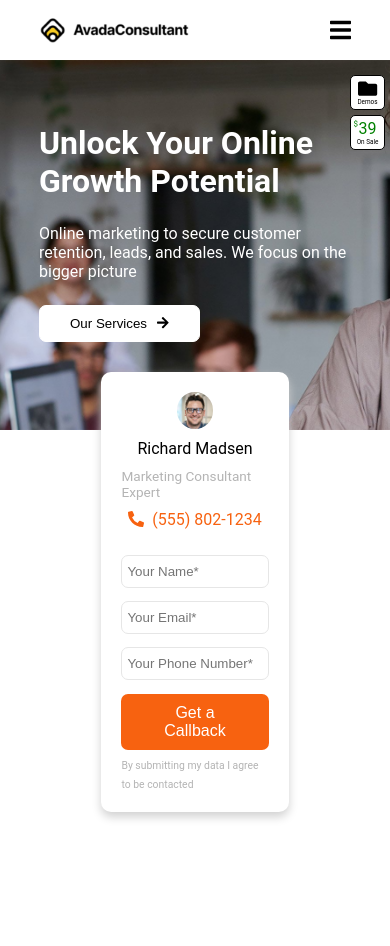
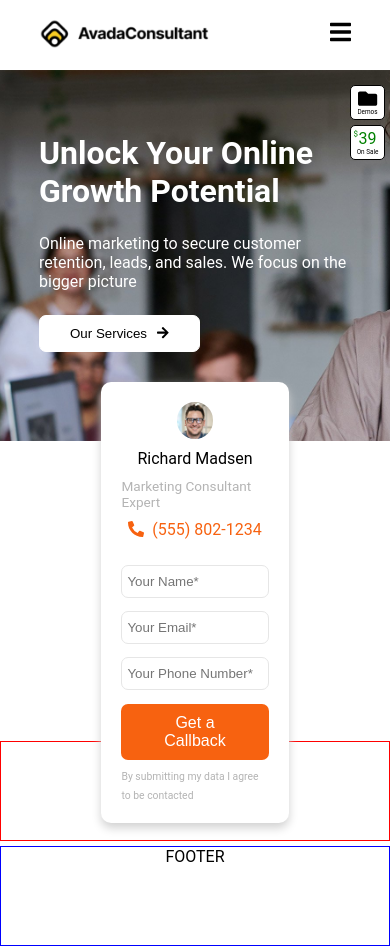
Before and after one commit to DavideDeLeonardis/proj-vuejs, a Vue app: page / in a window 390 px wide. Before the commit the page ends 844 px from the top, so only its background shows below. Built offline with nearby package versions, Linux system fonts and the light colour scheme.

Commit message:
pulizia codice

```diff
--- a/public/index.html
+++ b/public/index.html
@@ -4,7 +4,7 @@
     <meta charset="utf-8">
     <meta http-equiv="X-UA-Compatible" content="IE=edge">
     <meta name="viewport" content="width=device-width,initial-scale=1.0">
-    <link rel="icon" href="<%= BASE_URL %>favicon.ico">
+    <link rel="icon" href="mc-favicon.png">
     <title><%= htmlWebpackPlugin.options.title %></title>
   </head>
   <body>
--- a/src/assets/scss/partials/_commons.scss
+++ b/src/assets/scss/partials/_commons.scss
@@ -1,5 +1,3 @@
-@import "./_variables";
-
 * {
     margin: 0;
     padding: 0;
--- /dev/null
+++ b/src/assets/scss/partials/_footer.scss
@@ -0,0 +1,9 @@
+@import "./_variables";
+@import "./_mixins.scss";
+
+footer {
+    width: 100%;
+    height: 100px;
+    text-align: center;
+    border: 1px solid blue;
+}
--- a/src/assets/scss/partials/_header.scss
+++ b/src/assets/scss/partials/_header.scss
@@ -2,9 +2,6 @@
 @import "./_mixins.scss";
 
 header {
-    position: fixed;
-    top: 0;
-    left: 0;
     width: 100%;
 
     .fa-phone-alt {
@@ -13,22 +10,17 @@ header {
     }
 
     .header-top {
+        position: fixed;
+        top: 0;
+        left: 10%;
         @include flex(row, $justify: space-between, $align: center, $gap: 0, $wrap: true);
+        background-color: inherit;
         padding: 1em 0;
+        z-index: 999;
+        margin: 0 auto;
 
         img {
-            width: clamp(150px, 16vw, 300px);
-        }
-
-        .fa-bars {
-            display: none;
-            font-size: 1.5em;
-            transition: 0.2s;
-            cursor: pointer;
-
-            &:hover {
-                transform: scale(1.2);
-            }
+            width: clamp(170px, 16vw, 300px);
         }
 
         nav {
@@ -54,13 +46,28 @@ header {
             }
         }
 
+        .fa-bars {
+            display: none;
+            font-size: 1.5em;
+            transition: 0.2s;
+            cursor: pointer;
+
+            &:hover {
+                transform: scale(1.2);
+            }
+        }
+
         @media screen and (max-width: 1000px) {
-            .fa-bars {
-                display: block;
+            img {
+                transform: translateY(2px);
             }
 
             nav {
                 display: none;
+            }
+
+            .fa-bars {
+                display: block;
             }
         }
     }
@@ -71,6 +78,7 @@ header {
         background-size: cover;
         background-position: center;
         background-repeat: no-repeat;
+        margin-top: 70px;
 
         .container {
             @include flex(row, $justify: space-between, $align: none, $gap: 0, $wrap: false);
@@ -149,11 +157,15 @@ header {
                     }
                 }
             }
+        }
 
-            @media screen and (max-width: 768px) {
-                & {
-                    @include flex(column, $justify: center, $align: center, $gap: 30px, $wrap: false);
-                }
+        @media screen and (max-width: 768px) {
+            & {
+                margin-bottom: 300px;
+            }
+
+            .container {
+                @include flex(column, $justify: center, $align: center, $gap: 30px, $wrap: false);
 
                 .jumbo-left {
                     width: 100%;
--- /dev/null
+++ b/src/assets/scss/partials/_main.scss
@@ -0,0 +1,10 @@
+@import "./_variables";
+@import "./_mixins.scss";
+
+main {
+    width: 100%;
+    height: 100px;
+    text-align: center;
+    border: 1px solid red;
+    margin-bottom: 5px;
+}
--- a/src/components/Footer.vue
+++ b/src/components/Footer.vue
@@ -1,5 +1,5 @@
 <template>
-    <footer></footer>
+    <footer>FOOTER</footer>
 </template>
 
 <script>
@@ -9,5 +9,5 @@ export default {
 </script>
 
 <style scoped lang="scss">
-
+@import "../assets/scss/partials/_footer.scss";
 </style>
--- a/src/components/Main.vue
+++ b/src/components/Main.vue
@@ -1,5 +1,5 @@
 <template>
-    <main></main>
+    <main>MAIN</main>
 </template>
 
 <script>
@@ -9,5 +9,5 @@ export default {
 </script>
 
 <style scoped lang="scss">
-
+@import "../assets/scss/partials/_main.scss";
 </style>
```
Also changed, not shown: public/mc-favicon.png (renamed from src/assets/img/mc-favicon.png), 1 other file (tests, documents, lock files or other folders).
